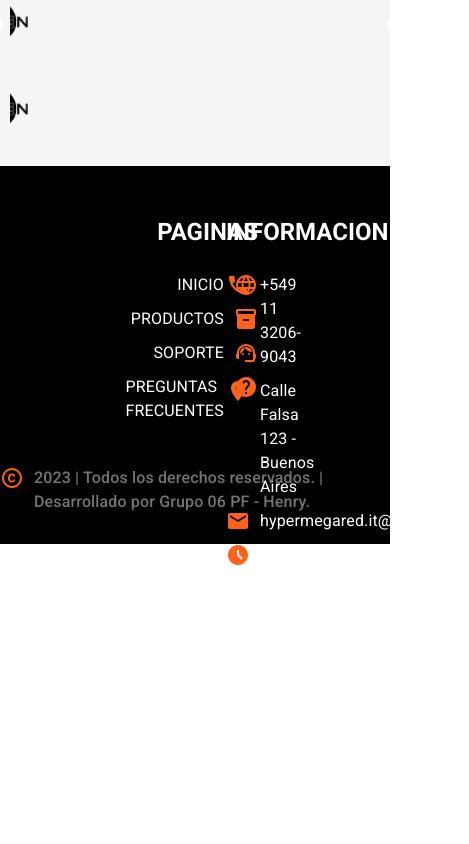
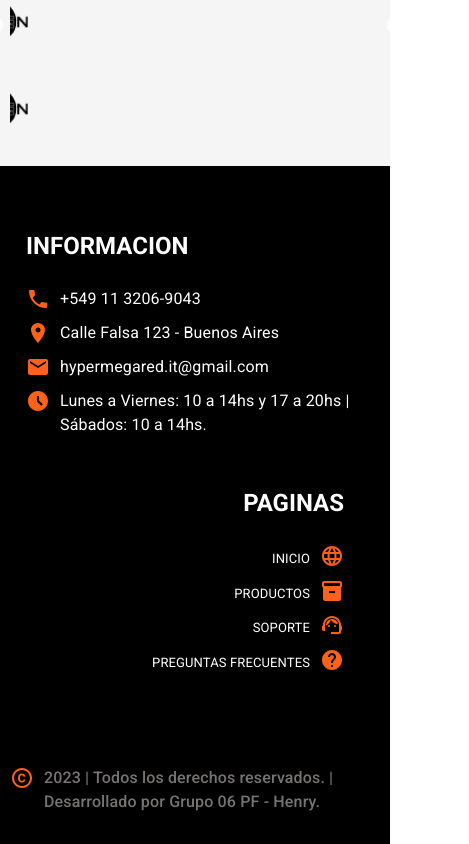
Before and after one commit to gabiMaglia/PF_HENRY, a React (Vite) app in the folder Client/: page / in a window 390 px wide. Shown: the part 821-1665 px from the top of the page, 469 px wide, since content can reach past the window. Before the commit the page ends 1620 px from the top, so only its background shows below. Built offline with nearby package versions, Linux system fonts and the light colour scheme; no server answers.

Commit message:
responsive footer

```diff
--- a/Client/src/components/Footer/Footer.components.jsx
+++ b/Client/src/components/Footer/Footer.components.jsx
@@ -3,27 +3,32 @@ import { Link } from "react-router-dom";
 //MATERIAL UI
 import { Container, Typography, Box } from "@mui/material";
 import { Copyright } from "@mui/icons-material";
+import useMediaQuery from "@mui/material/useMediaQuery";
 //HELPERS
 import PATHROUTE from "../../helpers/pathRoute";
 import { sectionInformation, sectionPages } from "../../utils/objectsTexts";
 
 const FooterComponents = () => {
+  const smallScreen = useMediaQuery("(max-width:850px)");
   const boxStyle = {
-    backgroundColor: "#000",
+    backgroundColor:"#000",
     width: "100%",
-    height: "300px",
-    display: "flex",
-    padding: "20px 180px",
-  };
+    height: smallScreen ? "600px"  : "350px",
+    display:  "flex",
+    flexDirection:  "column-reverse",
+    justifyContent: smallScreen && "space-evenly",
+    padding: smallScreen ? "0px" : "20px 180px",
+  }
 
   const boxStyleOne = {
-    width: "100%",
+    width: "100%", // Ajustado para ser siempre 100%
     display: "flex",
-  };
-
+    flexDirection: smallScreen ? "column" : "row",
+    justifyContent: "space-between",
+  }
   const boxStyleTwo = {
     color: "#fff",
-    padding: "30px",
+    padding:smallScreen?"10px":"30px",
   };
 
   const boxStyleThree = {
@@ -39,7 +44,9 @@ const FooterComponents = () => {
     display: "flex",
     justifyContent: "center",
     padding: "0 0 30px 0",
+    paddingLeft:smallScreen&&"10px"
   };
+
 
   return (
     <>
@@ -53,7 +60,11 @@ const FooterComponents = () => {
               <Box style={boxStyleTwo}>
                 <Typography
                   variant="h5"
-                  sx={{ fontWeight: "800", marginBottom: "25px" }}
+                  sx={{
+                    fontWeight:"800",
+                    marginBottom: "25px",
+
+                  }}
                 >
                   {section.title}
                 </Typography>
@@ -78,14 +89,18 @@ const FooterComponents = () => {
               <Box style={boxStyleThree}>
                 <Typography
                   variant="h5"
-                  sx={{ fontWeight: "800", marginBottom: "25px" }}
+                  sx={{
+                    fontWeight: "800",
+                    marginBottom: "25px",
+
+                  }}
                 >
                   {section.title}
                 </Typography>
                 {section.items.map((item, i) => (
                   <Box key={i} sx={{ display: "flex", marginBottom: "10px" }}>
                     <Link to={item.link} style={{ textDecoration: "none" }}>
-                      <Typography sx={{ marginRight: "10px", color: "#fff" }}>
+                      <Typography sx={{ marginRight:"10px", color: "#fff", fontSize:smallScreen&&{xs:13}, marginTop:smallScreen&&"5px" }}>
                         {item.text}
                       </Typography>
                     </Link>
@@ -115,5 +130,4 @@ const FooterComponents = () => {
     </>
   );
 };
-
 export default FooterComponents;
```
